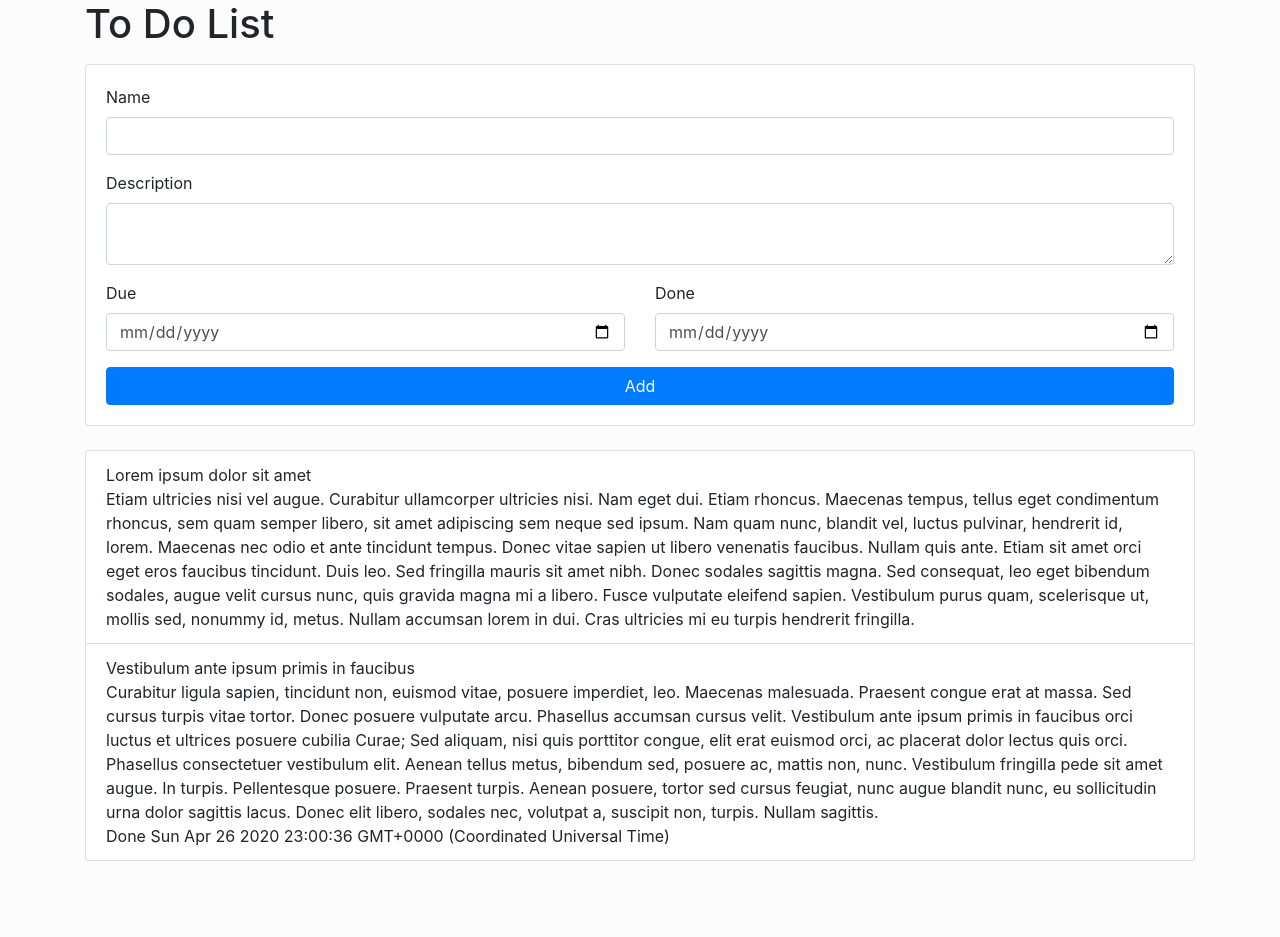
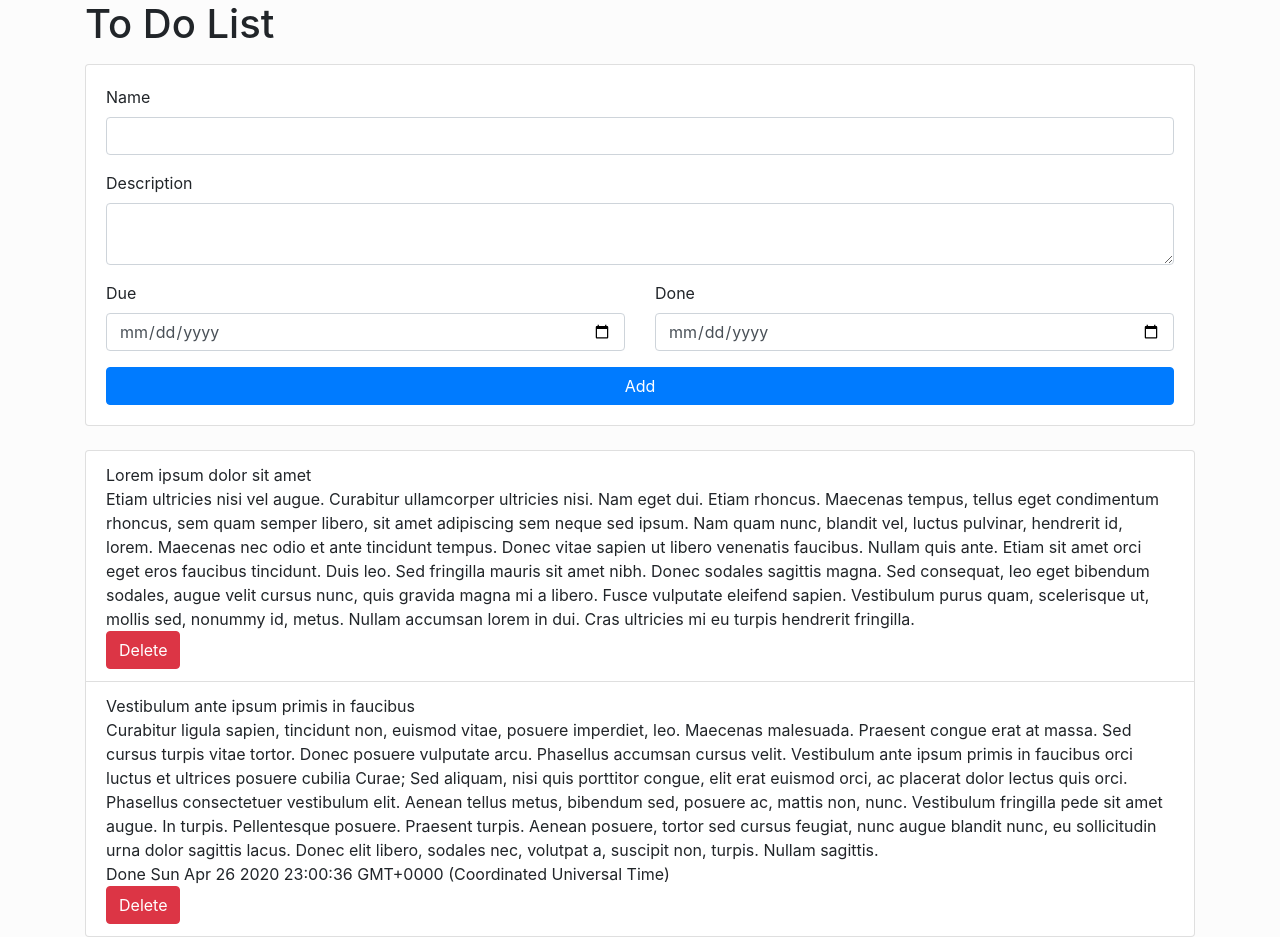
Before and after one commit to elijah-schow/ome-todo, a React (Create React App) app: page / in a window 1280 px wide. Before the commit the page ends 861 px from the top, so only its background shows below. Built offline with nearby package versions, Linux system fonts and the light colour scheme.

Commit message:
Implement removing items

```diff
--- a/src/App.js
+++ b/src/App.js
@@ -24,15 +24,20 @@ function App() {
     }
   ]);
 
-  const addItem = (item) => {
-    setList(list.concat(item));
+  const actions = {
+    addItem: (item) => {
+      setList(list.concat(item));
+    },
+    removeItem: (id) => {
+      setList(list.filter(item => item.id !== id));
+    }
   };
 
   return (
     <div className="container">
       <h1 className="mb-3">To Do List</h1>
-      <AddItem action={addItem} />
-      <List list={list} />
+      <AddItem action={actions.addItem} />
+      <List list={list} actions={actions} />
     </div>
   );
 }
--- a/src/List.js
+++ b/src/List.js
@@ -1,7 +1,7 @@
 import React from 'react';
 import PropTypes from 'prop-types';
 
-const List = ({ list }) => {
+const List = ({ list, actions }) => {
     return (
         <ul className="list list-group">
             {list.map((item) => (
@@ -13,6 +13,11 @@ const List = ({ list }) => {
                         {item.due && item.done && <span> &middot; </span>}
                         {item.done && <span>Done {item.done.toString()}</span>}
                     </div>
+                    <button
+                        type="button"
+                        className="btn btn-danger"
+                        onClick={() => actions.removeItem(item.id)}
+                    >Delete</button>
                 </li>
             ))}
         </ul>
@@ -20,7 +25,8 @@ const List = ({ list }) => {
 };
 
 List.propTypes = {
-    list: PropTypes.array.isRequired
+    list: PropTypes.array.isRequired,
+    actions: PropTypes.object.isRequired,
 };
 
 export default List;
```
